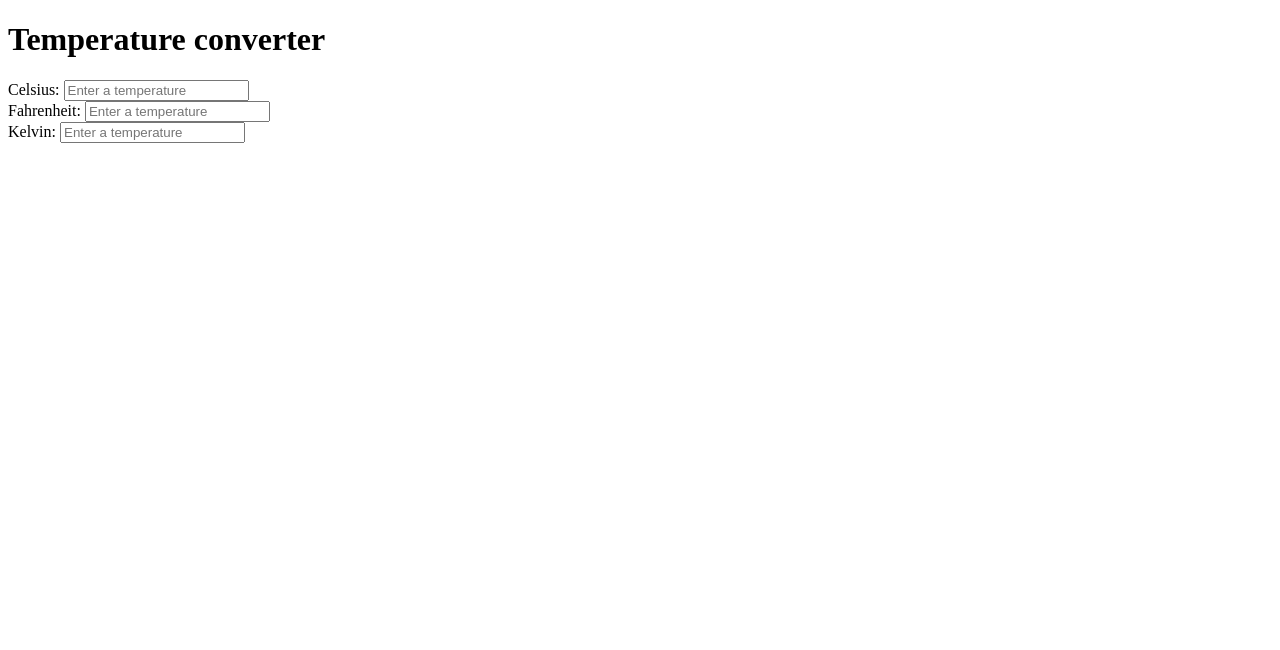
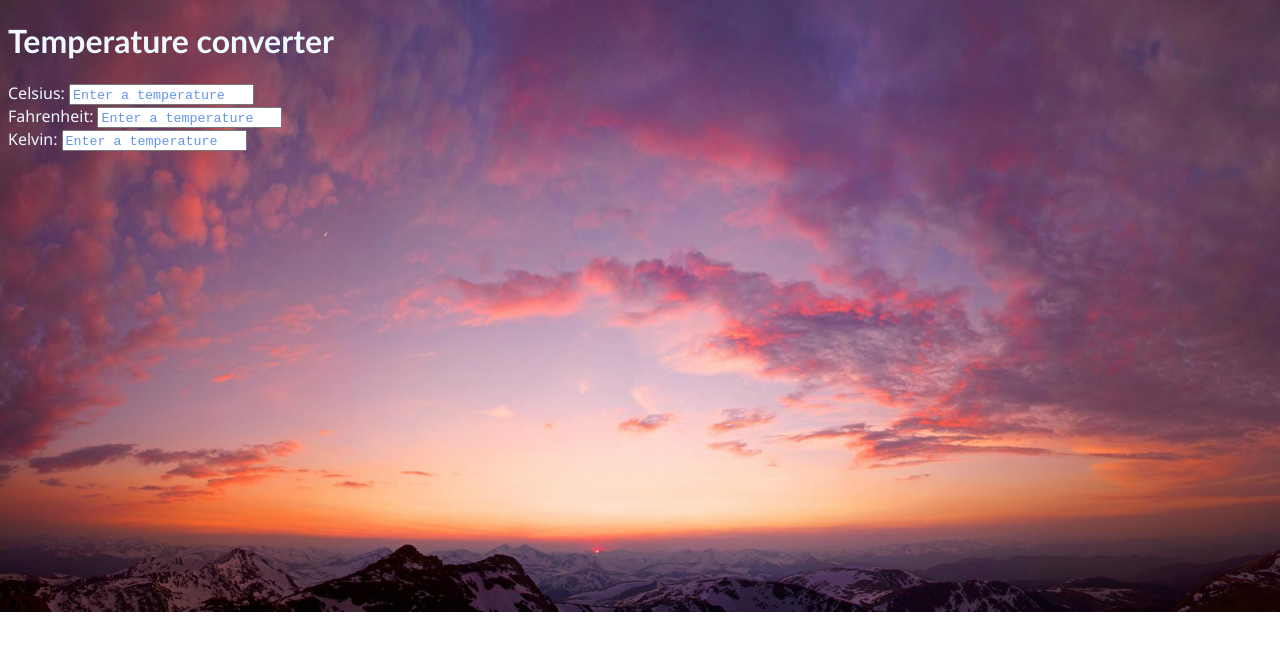
Before and after one commit to sampaiojuliadev/temperature-converter, a plain HTML site: page index.html in a window 1280 px wide. Drawn offline with Linux system fonts and the light colour scheme.

Commit message:
feat: background

```diff
--- a/index.html
+++ b/index.html
@@ -3,7 +3,7 @@
 <head>
     <meta charset="UTF-8">
     <meta name="viewport" content="width=device-width, initial-scale=1.0">
-    <link rel="stylesheet" href="">
+    <link rel="stylesheet" href="styles/styles.css">
     <title>Temperature Converter</title>
 </head>
 <body>
@@ -43,6 +43,9 @@
             />
         </div>
     </div>
+    <div id="mainbox">
+
+    </div>
     <script src="index.js"></script>
 </body>
 </html>
--- /dev/null
+++ b/styles/styles.css
@@ -0,0 +1,18 @@
+body {
+    background-image: url(../assets/nature-horizon-silhouette-cloud-sky-sunrise-533662-pxhere.com.jpg);
+    background-size: cover;
+    background-repeat: no-repeat;
+}
+label{
+    color: aliceblue;
+    font-family: 'Segoe UI', Tahoma, Geneva, Verdana, sans-serif;
+}
+h1{
+    color: aliceblue;
+    font-family: 'Trebuchet MS', 'Lucida Sans Unicode', 'Lucida Grande', 'Lucida Sans', Arial, sans-serif;
+    font-size: xx-large;
+}
+::placeholder{
+    color: cornflowerblue;
+    font-family: monospace;
+}
```
Also changed, not shown: assets/nature-horizon-silhouette-cloud-sky-sunrise-533662-pxhere.com.jpg (added).
